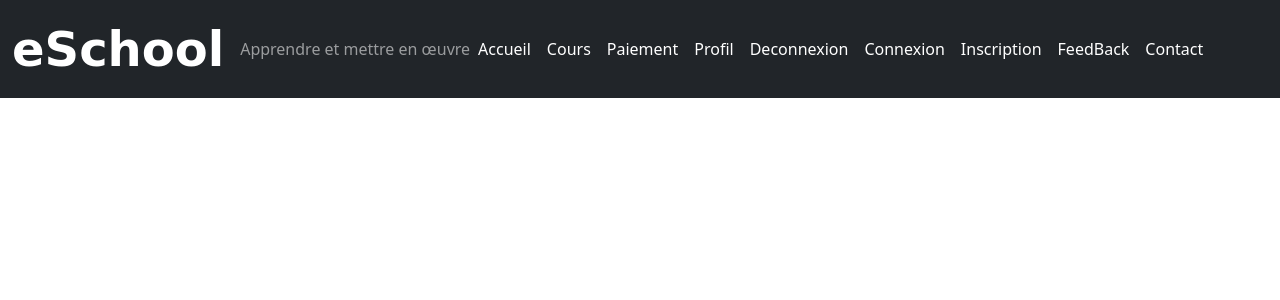
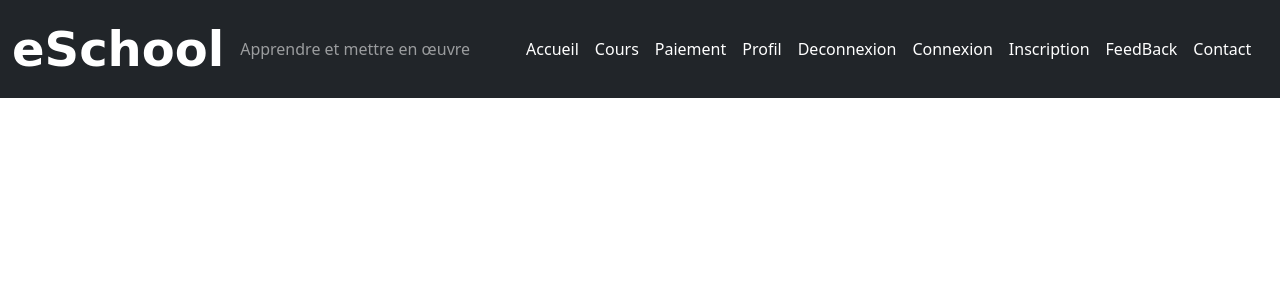
Before and after one commit to Domiynsbelhanda/eSchool, a PHP site: page / in a window 1280 px wide. Shown: the top 300 px of the page. Run offline with PHP 8.4, Linux system fonts and the light colour scheme; some libraries are stand-ins or nearby versions; some web fonts are replaced.

Commit message:
[STYLE] End navbar header

```diff
--- a/index.php
+++ b/index.php
@@ -24,7 +24,7 @@
 </head>
 <body>
 <!--Start Navigation-->
-    <nav class="navbar navbar-expand-sm navbar-dark bg-dark pl-5">
+    <nav class="navbar navbar-expand-sm navbar-dark bg-dark fixed-top">
         <div class="container-fluid">
             <a class="navbar-brand" href="index.php">eSchool</a>
             <span class="navbar-text">Apprendre et mettre en œuvre</span>
@@ -32,7 +32,7 @@
                 <span class="navbar-toggler-icon"></span>
             </button>
             <div class="collapse navbar-collapse" id="navbarNavAltMarkup">
-                <ul class="navbar-nav custom-nav">
+                <ul class="ms-5 navbar-nav custom-nav">
                     <li class="nav-item custom-nav-item">
                         <a href="index.php" class="nav-link">
                             Accueil
@@ -92,6 +92,8 @@
     </nav>
 <!--End Navigation-->
 
+<!--Start Header-->
+<!--End Header-->
 
 <!--Font Awesome JS-->
 <script src="js/all.min.js"></script>
```
